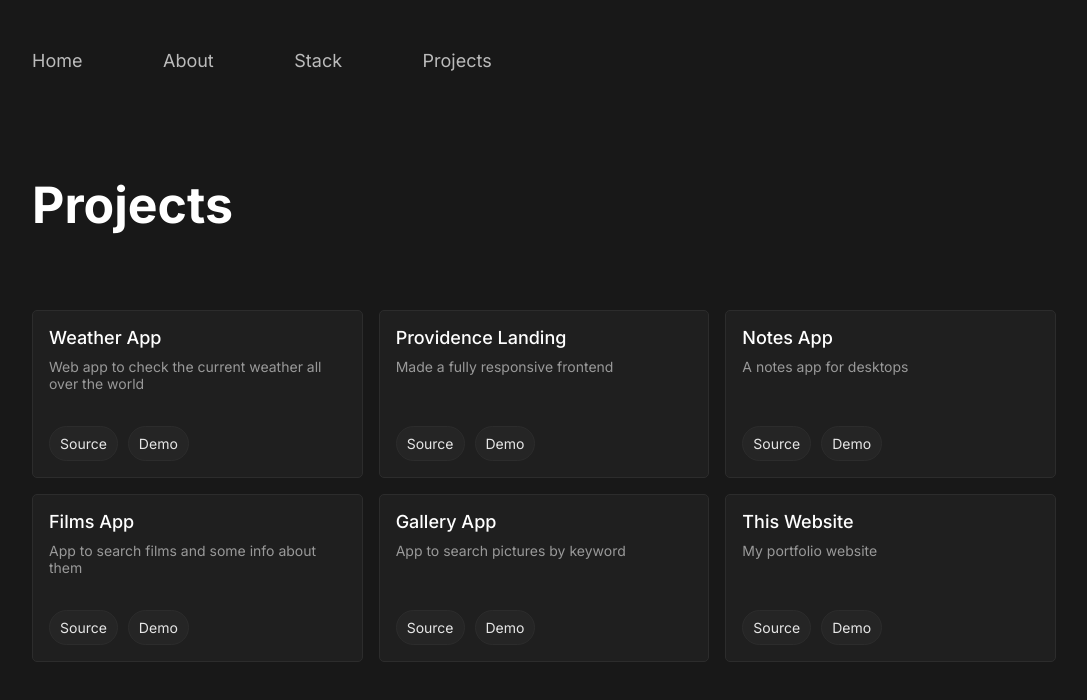
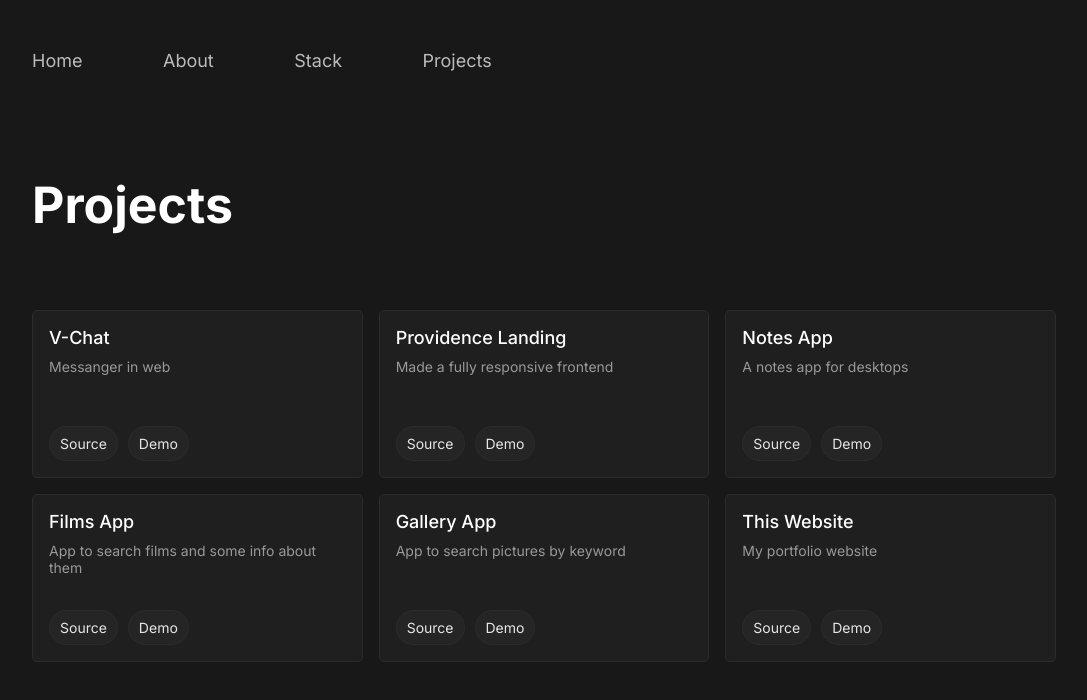
Before and after one commit to luckeryouknow/portfolio-website, a Next.js app: page /projects in a window 1280 px wide. Shown: the top 700 px of the page, without its empty margins (96-1183 px from the left). Built offline with nearby package versions, Linux system fonts and the light colour scheme.

Commit message:
added new project

```diff
--- a/src/content/projectsContent.js
+++ b/src/content/projectsContent.js
@@ -1,9 +1,9 @@
 export const projectsContent = [
   {
-    link: "https://github.com/luckeryouknow/react-weather-project",
-    linkText: "Weather App",
-    description: "Web app to check the current weather all over the world",
-    demo: "https://codesandbox.io/s/github/luckeryouknow/react-weather-project"
+    link: "https://github.com/luckeryouknow/v-chat",
+    linkText: "V-Chat",
+    description: "Messanger in web",
+    demo: "https://v-chat-lovat.vercel.app/"
   },
 
   {
```
